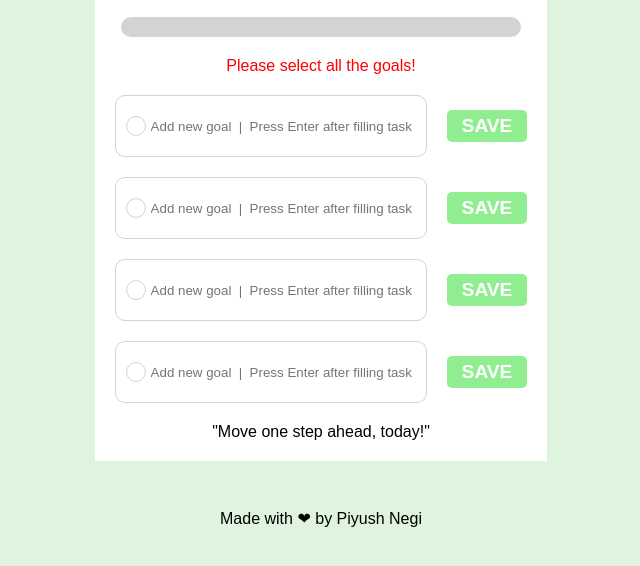
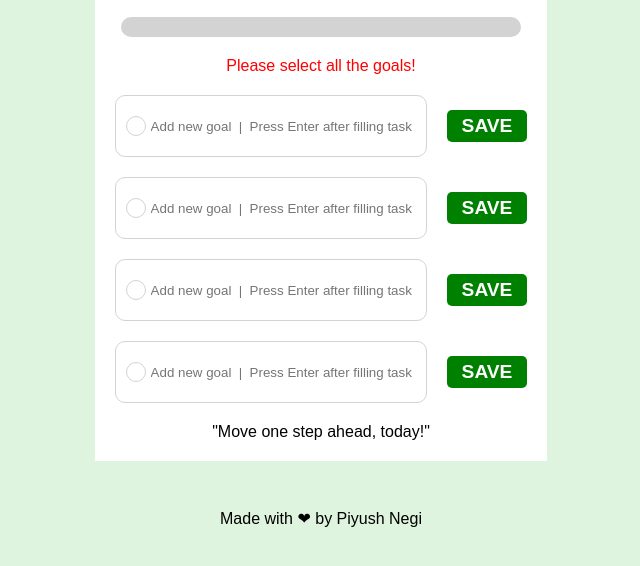
Before and after one commit to piyushNegiDev/Focus-On-Today, a plain HTML site: page index.html in a window 1280 px wide. Shown: the part 202-768 px from the top of the page, without its empty margins (319-959 px from the left). Drawn offline with Linux system fonts and the light colour scheme.

Commit message:
Cleaned the code

```diff
--- a/script.js
+++ b/script.js
@@ -6,16 +6,16 @@ function goalsHtml() {
   for (let index = 0; index < goals; index++) {
     html += `
     <div class="goalsChild">
-          <div class="input-container">
+        <div class="input-container">
             <div class="circle"></div>
-            <div class="input" id="0">
-              <input
+            <div class="input" id="${index}">
+                <input
                 type="text"
                 placeholder="Add new goal  |  Press Enter after filling task"
-              />
+                />
             </div>
-          </div>
-          <button>SAVE</button>
+        </div>
+        <button>SAVE</button>
     </div>
     `;
   }
--- a/style.css
+++ b/style.css
@@ -62,7 +62,6 @@ main {
   align-items: center;
 }
 .goalsChild {
-  /* border: 1px solid black; */
   width: 100%;
   display: flex;
   justify-content: center;
@@ -73,7 +72,7 @@ main {
   padding: 5px 15px;
   border: none;
   border-radius: 5px;
-  background-color: lightgreen;
+  background-color: green;
   color: white;
   font-size: 1.2em;
   font-weight: bold;
@@ -103,10 +102,10 @@ main {
 }
 .input-container {
   width: 100%;
+  min-width: 300px;
   border: 1px solid lightgray;
 
   display: flex;
-  /* justify-content: center; */
   align-items: center;
   padding: 20px 10px;
   border-radius: 10px;
@@ -121,4 +120,5 @@ main {
 }
 .input {
   word-break: break-all;
+  max-width: 500%;
 }
```
